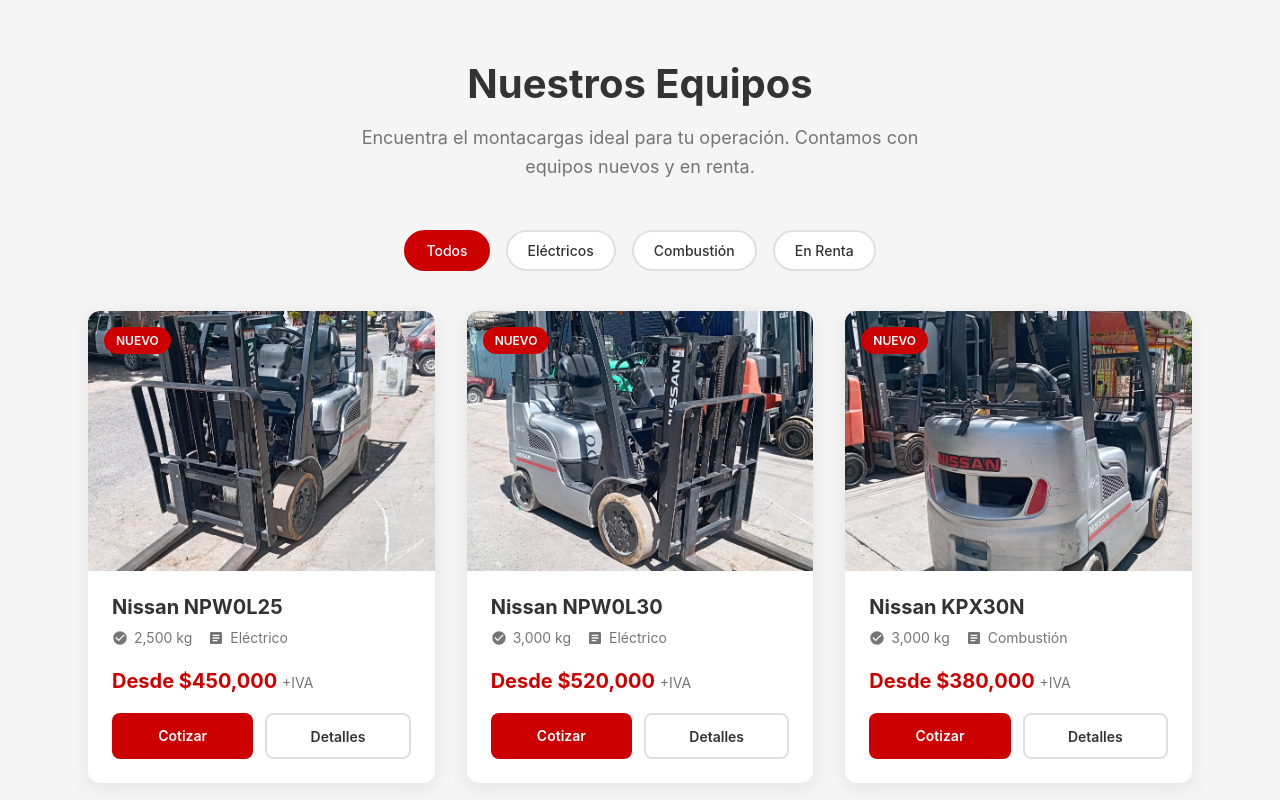
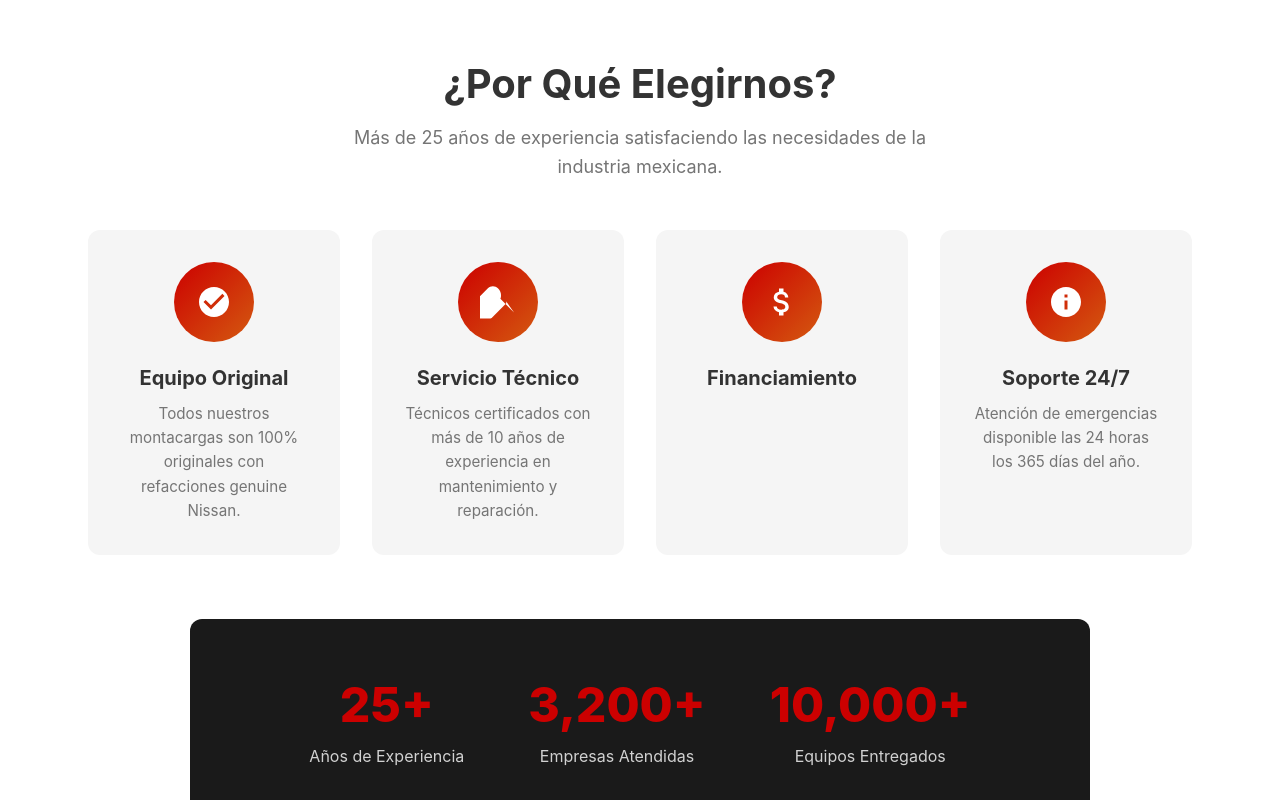
Before and after one commit to abrahammontes/montacargas, a React (Vite) app: page / in a window 1280 px wide. Shown: the part 820-1620 px from the top of the page. Built offline with nearby package versions, Linux system fonts and the light colour scheme.

Commit message:
Remove catalogo section

```diff
--- a/src/App.tsx
+++ b/src/App.tsx
@@ -1,7 +1,7 @@
 import { BrowserRouter, Routes, Route } from 'react-router-dom';
 import Header from './components/Header';
 import Hero from './components/Hero';
-import Catalogo from './components/Catalogo';
+
 import Caracteristicas from './components/Caracteristicas';
 import Contacto from './components/Contacto';
 import Footer from './components/Footer';
@@ -13,7 +13,7 @@ function HomePage() {
       <Header />
       <main>
         <Hero />
-        <Catalogo />
+
         <Caracteristicas />
         <Contacto />
       </main>
--- a/src/components/Catalogo/Catalogo.module.css
+++ /dev/null
@@ -1,188 +0,0 @@
-.catalogo {
-  padding: 5rem 0;
-  background: var(--color-gray-100);
-}
-
-.sectionHeader {
-  text-align: center;
-  margin-bottom: 3rem;
-}
-
-.sectionTitle {
-  font-size: 2.5rem;
-  color: var(--color-gray-800);
-  margin-bottom: 1rem;
-}
-
-.sectionSubtitle {
-  font-size: 1.125rem;
-  color: var(--color-gray-500);
-  max-width: 600px;
-  margin: 0 auto;
-}
-
-.filters {
-  display: flex;
-  justify-content: center;
-  gap: 1rem;
-  margin-bottom: 2.5rem;
-  flex-wrap: wrap;
-}
-
-.filterBtn {
-  padding: 0.625rem 1.25rem;
-  border-radius: 25px;
-  font-size: 0.875rem;
-  font-weight: 500;
-  background: var(--color-white);
-  color: var(--color-gray-800);
-  border: 2px solid var(--color-gray-200);
-  transition: var(--transition);
-}
-
-.filterBtn:hover,
-.filterBtn.active {
-  background: #CC0000;
-  color: var(--color-white);
-  border-color: #CC0000;
-}
-
-.grid {
-  display: grid;
-  grid-template-columns: repeat(auto-fit, minmax(280px, 1fr));
-  gap: 2rem;
-  max-width: 1200px;
-  margin: 0 auto;
-  padding: 0 1.5rem;
-}
-
-.card {
-  background: var(--color-white);
-  border-radius: 12px;
-  overflow: hidden;
-  box-shadow: 0 4px 20px rgba(0, 0, 0, 0.08);
-  transition: var(--transition);
-}
-
-.card:hover {
-  transform: translateY(-8px);
-  box-shadow: 0 12px 40px rgba(0, 0, 0, 0.15);
-}
-
-.cardImage {
-  position: relative;
-  aspect-ratio: 4/3;
-  overflow: hidden;
-}
-
-.cardImage img {
-  width: 100%;
-  height: 100%;
-  object-fit: cover;
-  transition: var(--transition);
-}
-
-.card:hover .cardImage img {
-  transform: scale(1.05);
-}
-
-.cardBadge {
-  position: absolute;
-  top: 1rem;
-  left: 1rem;
-  padding: 0.25rem 0.75rem;
-  border-radius: 20px;
-  font-size: 0.75rem;
-  font-weight: 600;
-  text-transform: uppercase;
-}
-
-.badgeNuevo {
-  background: #CC0000;
-  color: var(--color-white);
-}
-
-.badgeRenta {
-  background: var(--color-primary);
-  color: var(--color-white);
-}
-
-.cardContent {
-  padding: 1.5rem;
-}
-
-.cardTitle {
-  font-size: 1.25rem;
-  font-weight: 700;
-  margin-bottom: 0.5rem;
-  color: var(--color-gray-800);
-}
-
-.cardSpecs {
-  display: flex;
-  gap: 1rem;
-  margin-bottom: 1rem;
-  flex-wrap: wrap;
-}
-
-.spec {
-  display: flex;
-  align-items: center;
-  gap: 0.375rem;
-  font-size: 0.875rem;
-  color: var(--color-gray-500);
-}
-
-.specIcon {
-  width: 16px;
-  height: 16px;
-  fill: var(--color-gray-500);
-}
-
-.cardPrice {
-  font-size: 1.25rem;
-  font-weight: 700;
-  color: var(--color-primary);
-  margin-bottom: 1rem;
-}
-
-.cardPrice span {
-  font-size: 0.875rem;
-  font-weight: 400;
-  color: var(--color-gray-500);
-}
-
-.cardActions {
-  display: flex;
-  gap: 0.75rem;
-}
-
-.cardBtn {
-  flex: 1;
-  padding: 0.75rem;
-  border-radius: 8px;
-  font-size: 0.875rem;
-  font-weight: 600;
-  text-align: center;
-  transition: var(--transition);
-}
-
-.cardBtnPrimary {
-  background: var(--color-primary);
-  color: var(--color-white);
-}
-
-.cardBtnPrimary:hover {
-  background: #d45a10;
-}
-
-.cardBtnSecondary {
-  background: transparent;
-  color: var(--color-gray-800);
-  border: 2px solid var(--color-gray-200);
-}
-
-.cardBtnSecondary:hover {
-  border-color: var(--color-primary);
-  color: var(--color-primary);
-}
--- a/src/components/Catalogo/index.tsx
+++ /dev/null
@@ -1,105 +0,0 @@
-import { useState, useMemo } from 'react';
-import { useEquipos } from '../../hooks/useEquipos';
-import styles from './Catalogo.module.css';
-
-const Catalogo = () => {
-  const { equipos } = useEquipos();
-  const [filtro, setFiltro] = useState('todos');
-
-  const equiposFiltrados = useMemo(() => {
-    if (filtro === 'todos') return equipos;
-    if (filtro === 'electrico') return equipos.filter(e => e.tipo === 'Eléctrico');
-    if (filtro === 'combustion') return equipos.filter(e => e.tipo === 'Combustión');
-    if (filtro === 'renta') return equipos.filter(e => e.badge === 'Renta');
-    return equipos;
-  }, [equipos, filtro]);
-
-  return (
-    <section id="equipos" className={styles.catalogo}>
-      <div className="container">
-        <div className={styles.sectionHeader}>
-          <h2 className={styles.sectionTitle}>Nuestros Equipos</h2>
-          <p className={styles.sectionSubtitle}>
-            Encuentra el montacargas ideal para tu operación. Contamos con equipos nuevos y en renta.
-          </p>
-        </div>
-
-        <div className={styles.filters}>
-          <button
-            className={`${styles.filterBtn} ${filtro === 'todos' ? styles.active : ''}`}
-            onClick={() => setFiltro('todos')}
-          >
-            Todos
-          </button>
-          <button
-            className={`${styles.filterBtn} ${filtro === 'electrico' ? styles.active : ''}`}
-            onClick={() => setFiltro('electrico')}
-          >
-            Eléctricos
-          </button>
-          <button
-            className={`${styles.filterBtn} ${filtro === 'combustion' ? styles.active : ''}`}
-            onClick={() => setFiltro('combustion')}
-          >
-            Combustión
-          </button>
-          <button
-            className={`${styles.filterBtn} ${filtro === 'renta' ? styles.active : ''}`}
-            onClick={() => setFiltro('renta')}
-          >
-            En Renta
-          </button>
-        </div>
-
-        <div className={styles.grid}>
-          {equiposFiltrados.map((equipo) => (
-            <div key={equipo.id} className={styles.card}>
-              <div className={styles.cardImage}>
-                <img src={equipo.imagen} alt={equipo.nombre} />
-                <span className={`${styles.cardBadge} ${equipo.badge === 'Nuevo' ? styles.badgeNuevo : styles.badgeRenta}`}>
-                  {equipo.badge}
-                </span>
-              </div>
-              <div className={styles.cardContent}>
-                <h3 className={styles.cardTitle}>{equipo.nombre}</h3>
-                <div className={styles.cardSpecs}>
-                  <span className={styles.spec}>
-                    <svg className={styles.specIcon} viewBox="0 0 24 24">
-                      <path d="M12 2C6.48 2 2 6.48 2 12s4.48 10 10 10 10-4.48 10-10S17.52 2 12 2zm-2 15l-5-5 1.41-1.41L10 14.17l7.59-7.59L19 8l-9 9z"/>
-                    </svg>
-                    {equipo.capacidad}
-                  </span>
-                  <span className={styles.spec}>
-                    <svg className={styles.specIcon} viewBox="0 0 24 24">
-                      <path d="M19 3H5c-1.1 0-2 .9-2 2v14c0 1.1.9 2 2 2h14c1.1 0 2-.9 2-2V5c0-1.1-.9-2-2-2zm-5 14H7v-2h7v2zm3-4H7v-2h10v2zm0-4H7V7h10v2z"/>
-                    </svg>
-                    {equipo.tipo}
-                  </span>
-                </div>
-                <p className={styles.cardPrice}>
-                  {equipo.precio} <span>+IVA</span>
-                </p>
-                <div className={styles.cardActions}>
-                  <a href="#contacto" className={`${styles.cardBtn} ${styles.cardBtnPrimary}`}>
-                    Cotizar
-                  </a>
-                  <button className={`${styles.cardBtn} ${styles.cardBtnSecondary}`}>
-                    Detalles
-                  </button>
-                </div>
-              </div>
-            </div>
-          ))}
-        </div>
-
-        {equiposFiltrados.length === 0 && (
-          <p style={{ textAlign: 'center', padding: '2rem', color: '#757575' }}>
-            No se encontraron equipos con ese filtro.
-          </p>
-        )}
-      </div>
-    </section>
-  );
-};
-
-export default Catalogo;
```
